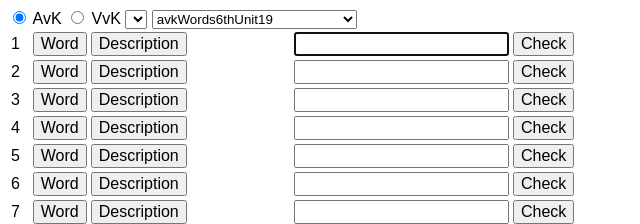
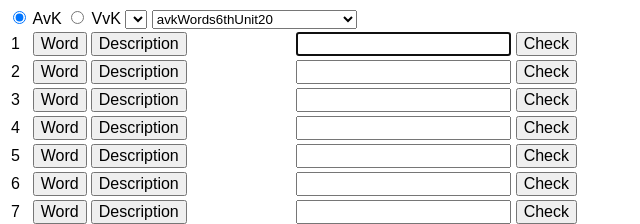
Before and after one commit to vonkoch/spellingWords, a plain HTML site: page index.html in a window 1280 px wide. Shown: the top 224 px of the page, 0-640 px from the left. Drawn offline with Linux system fonts and the light colour scheme.

Commit message:
add avkWords6thUnit20 and vvkWordsFri20240216

```diff
--- a/index.html
+++ b/index.html
@@ -716,6 +716,28 @@
       invisible |The star is invisible in the daylight.
       capable | You are a very capable writer.`,"|");
 
+    var avkWords6thUnit20 = CSVToJSON(`word|description
+      antifreeze | Does your car need antifreeze?
+      nonreturnable | The tickets are nonreturnable.
+      misbehave | Try not to misbehave in class.
+      misfortune | I am sorry for your misfortune.
+      antislavery | Abolitionists were antislavery.
+      illiterate | The class is for illiterate adults.
+      misinform | The article may misinform you.
+      irrational | Some fears are irrational.
+      nonprofit | Charities are nonprofit groups.
+      antisocial | Don't be antisocial at the party.
+      mistrust | I mistrust that website.
+      illegible | She rewrote her illegible paper.
+      misplace | Did you misplace your notebook?
+      isread | I misread the map and got lost.
+      illogical | Your argument is illogical.
+      irregular | The dog's heartbeat is irregular.
+      misuse | The toy broke from misuse.
+      nonfat | I bought a gallon of nonfat milk.
+      illegal | It is illegal to park here.
+      mislead | False headlines mislead readers.`,"|");
+
     var vvkWordsFri20230421Before = [ "zoo", "tooth", "hook", "moon", "book", "soon", "took", "good", "room", "foot", "you", "who" ];
 
     var vvkWordsFri20230421 = [ "sky", "find", "night", "high", "fly", "try", "light", "dry", "right", "mind", "eye", "buy" ];
@@ -934,6 +956,32 @@
       moving, I'm moving to a new home.
       libraries, I love reading books in libraries.`);
 
+    var vvkWordsFri20240216 = CSVToJSON(`word,description
+      pair
+      unhurt
+      grinning
+      air
+      smiled
+      sadly
+      care
+      retell
+      babies
+      bear
+      unlike
+      cared
+      scare
+      hopeful
+      parties
+      pear
+      remake
+      chopped
+      bare
+      unhappy
+      joking
+      chair
+      friendly
+      carried`);
+
     function selectedKid() {
       const kid = document.querySelector('input[name="kid"]:checked').value;
       return kid;
```
